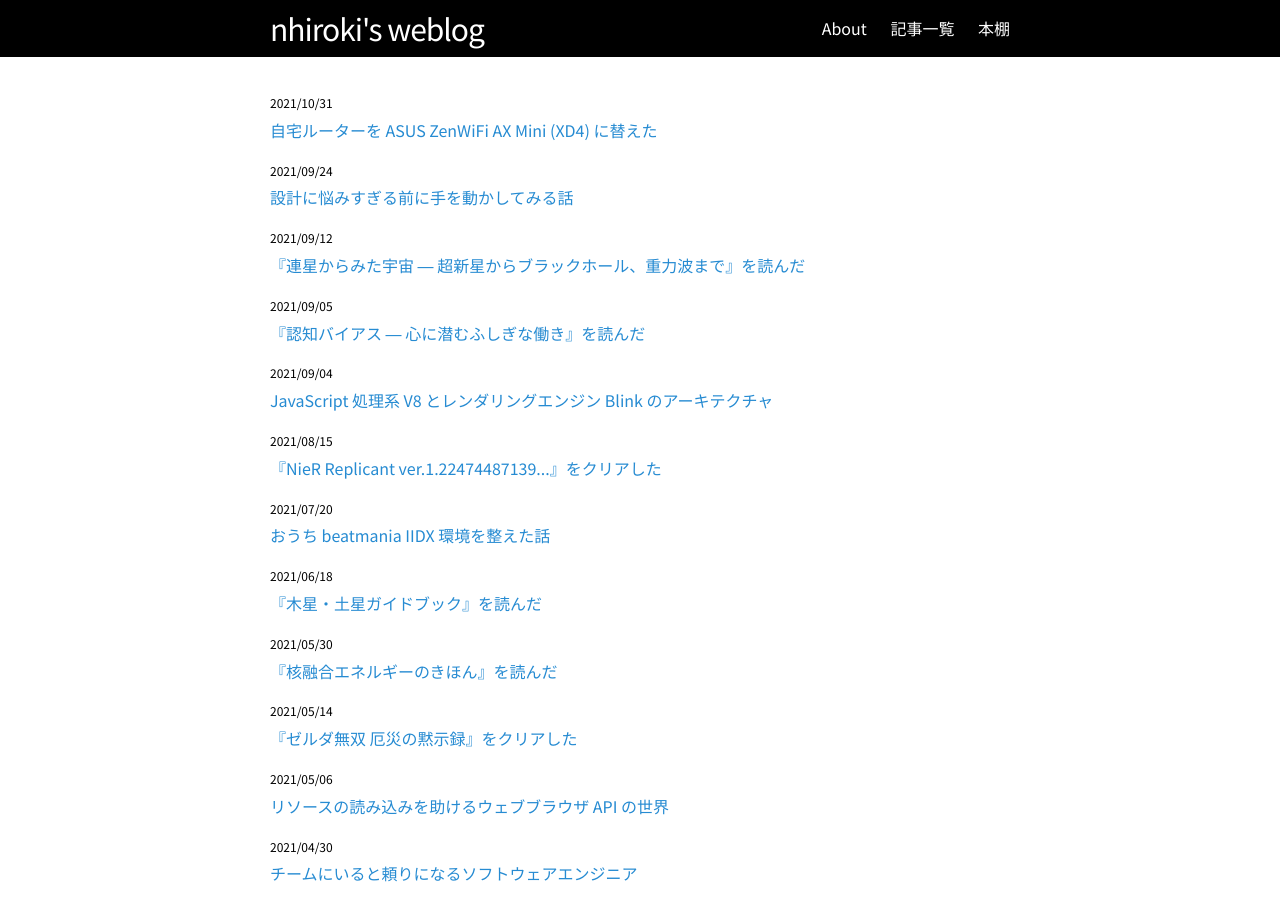
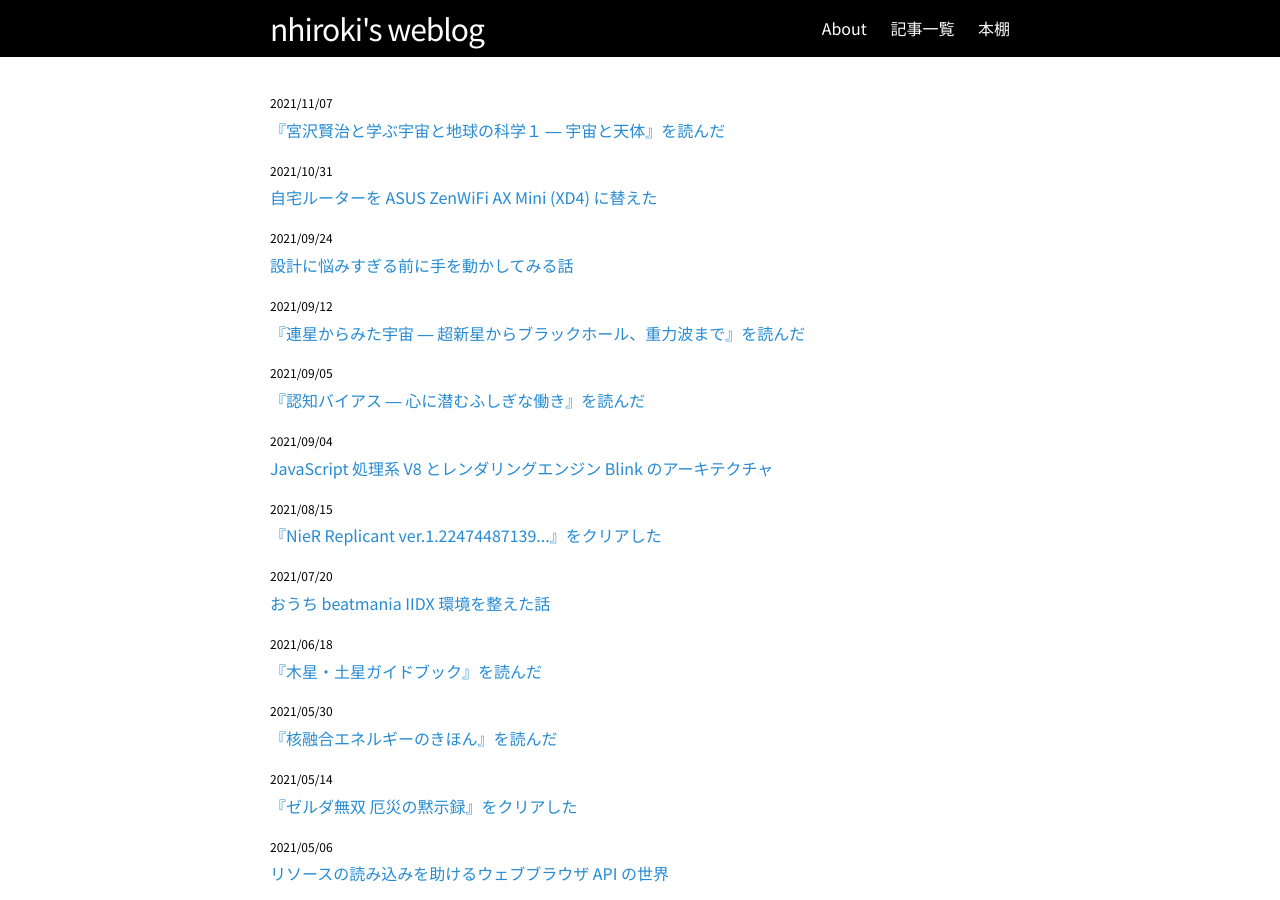
Before and after one commit to nhiroki/nhiroki.github.io, a Jekyll site: the page built from index.html, in a window 1280 px wide and 900 px high. Built offline with Jekyll 4.4.1, drawn with Linux system fonts in a browser that asks for light colours; some of the changed lines change nothing that is shown.

Commit message:
Publish a new article

```diff
--- /dev/null
+++ b/_posts/2021-11-07-book-miyazawa-kenji-space-and-earth-science-1.md
@@ -0,0 +1,23 @@
+---
+layout: post
+title: "『宮沢賢治と学ぶ宇宙と地球の科学１ ― 宇宙と天体』を読んだ"
+date: 2021-11-07 00:00:00 +09:00
+tags: book
+image: /images/book-miyazawa-kenji-space-and-earth-science-1.webp
+---
+
+『宮沢賢治と学ぶ宇宙と地球の科学１ ― 宇宙と天体』を読みました。宮沢賢治の作品やエピソードを通して宇宙や地球について学ぶシリーズ全五巻の第一巻です。本巻では宇宙と天体について解説しています。天文学に関する様々な基本知識がフルカラーの挿絵や写真とともにコンパクトにまとまっています。
+
+![表紙](/images/book-miyazawa-kenji-space-and-earth-science-1.webp)
+
+宮沢賢治の作品が各章やトピックの導入で引用されており、それに関連した天文学の理論や観測結果が紹介されています。読む前は宮沢賢治の作品紹介がメインで、天文学に関する部分は作品を味わう程度の軽いものだと思っていましたが、実際には宮沢賢治の作品は話の導入に過ぎず、天文学に関する部分がメインで思っていた以上にしっかりと説明がされていました。一通りの話題がコンパクトにまとまっていることから、天文学の総復習にも良さそうです。個人的には第六章「天体の観測」で紹介されていた身体や五円玉を使った天球上の角度の測り方が面白かったです。
+
+- 第１章　太陽系の天体
+- 第２章　太陽
+- 第３章　恒星
+- 第４章　銀河と銀河系
+- 第５章　宇宙
+- 第６章　天体の観測
+- 第７章　宇宙関連災害
+
+冒頭にも書いたように本書は全五巻のシリーズの第一巻で、他の巻では岩石や地層、海洋といった地球科学の内容が扱われているようです。天文学に比べて知識が足りていないと感じている分野なので、他の巻も読んでみようと思っています。
--- a/books.md
+++ b/books.md
@@ -1,7 +1,7 @@
 ---
 layout: page
 title: 本棚
-date: 2021/09/12
+date: 2021/11/07
 permalink: /books/
 ---
 
@@ -282,6 +282,7 @@ permalink: /books/
 - ([途中](https://twitter.com/nhiroki_/status/1159146915491012609)) トコトンやさしいモータの本
 - ([途中](https://twitter.com/nhiroki_/status/1213117156205850631)) 弱点克服 大学生の線形代数 改訂版
 
+- ([2021](/2021/11/07/book-miyazawa-kenji-space-and-earth-science-1)) 宮沢賢治と学ぶ宇宙と地球の科学１ ― 宇宙と天体
 - ([2021](/2021/09/12/book-binary-star)) 連星からみた宇宙 ― 超新星からブラックホール、重力波まで
 - ([2021](/2021/06/18/book-jupiter-saturn-guidebook)) 木星・土星ガイドブック
 - ([2021](https://twitter.com/nhiroki_/status/1387633230992400386)) 数学に魅せられて、科学を見失う ― 物理学と「美しさ」の罠
```
Also changed, not shown: images/book-miyazawa-kenji-space-and-earth-science-1.webp (added).
